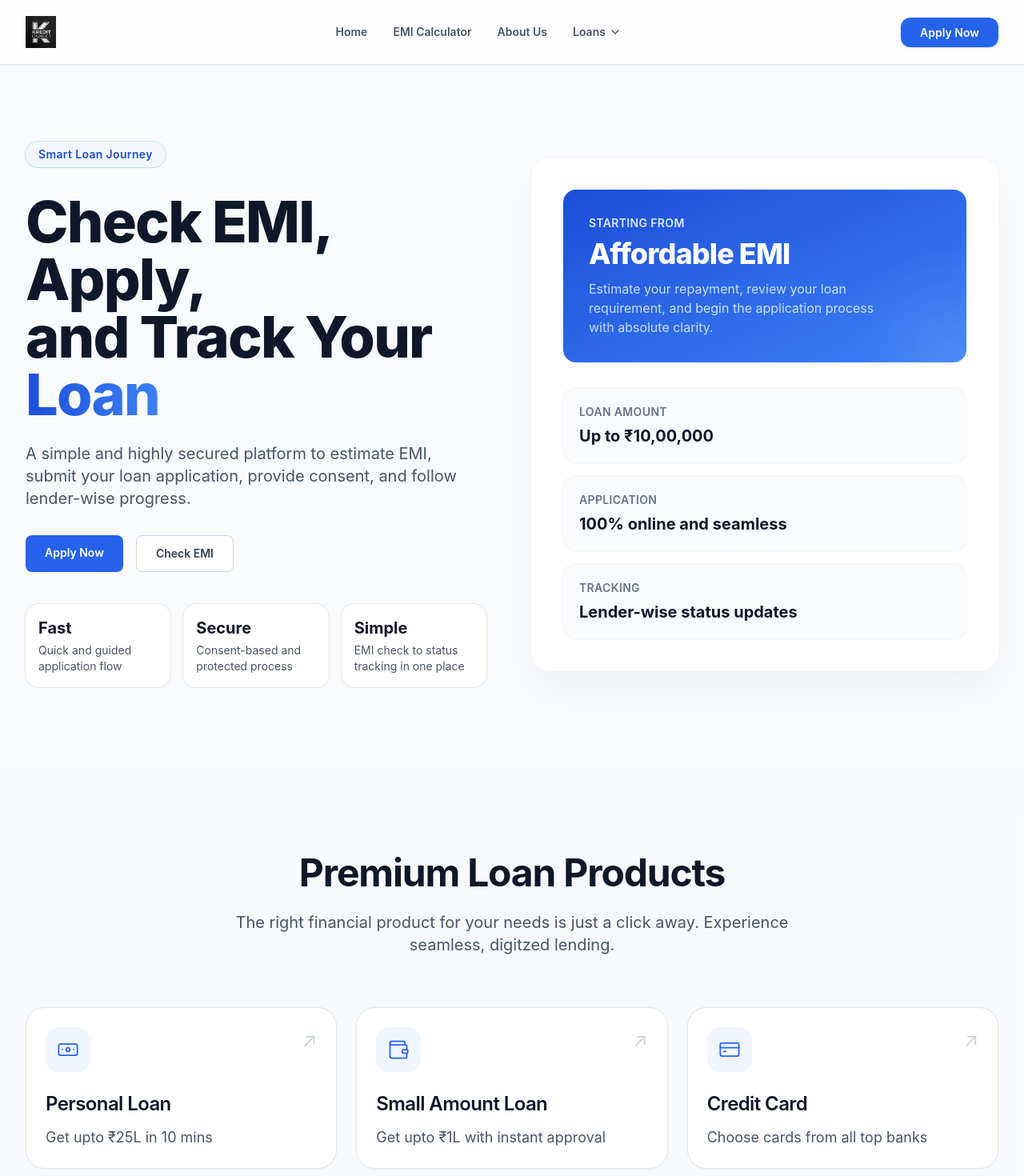
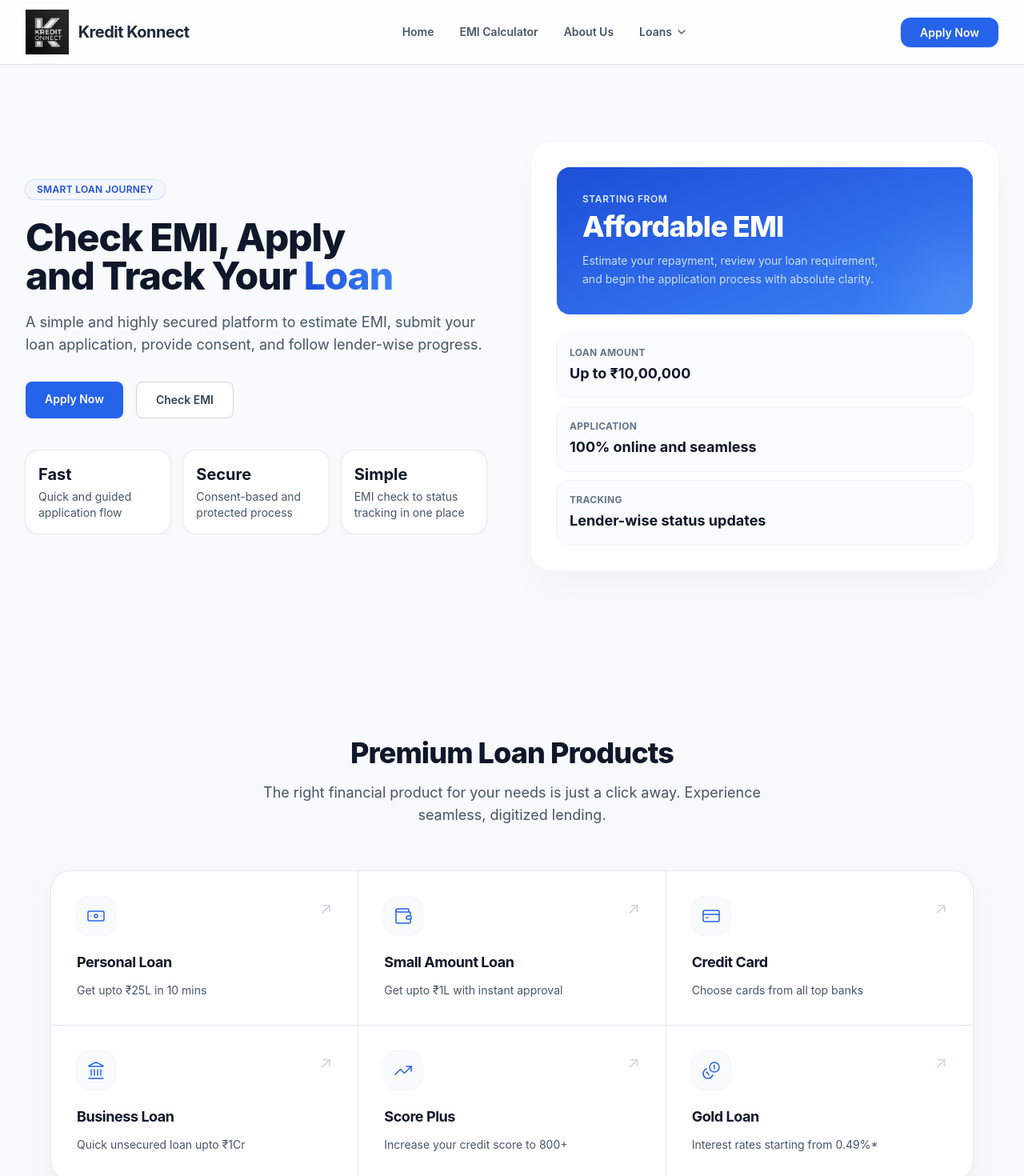
Before and after one commit to NavyaNakka/loan.app, a React (Vite) app in the folder frontend/: page / in a window 1280 px wide. Shown: the top 1470 px of the page at 80% size. Built offline with nearby package versions, Linux system fonts and the light colour scheme.

Commit message:
feat: refine fonts and unify grid components

```diff
--- a/frontend/src/components/Hero.jsx
+++ b/frontend/src/components/Hero.jsx
@@ -154,15 +154,15 @@ export default function Hero() {
     <section className="bg-slate-50">
       <div className="mx-auto grid max-w-7xl items-center gap-12 px-4 py-16 sm:px-6 lg:grid-cols-2 lg:px-8 lg:py-24">
         <div>
-          <span className="inline-flex items-center rounded-full bg-blue-50/50 px-4 py-1.5 text-sm font-semibold tracking-wide text-blue-700 ring-1 ring-blue-500/20 shadow-sm">
+          <span className="inline-flex items-center rounded-full bg-blue-50/50 px-3.5 py-1 text-xs font-semibold tracking-wide text-blue-700 ring-1 ring-blue-500/20 shadow-sm uppercase">
             Smart Loan Journey
           </span>
 
-          <h1 className="mt-8 text-4xl font-extrabold tracking-tight text-slate-900 leading-[1.1] sm:text-6xl md:text-7xl">
-            Check EMI, Apply, <br className="hidden md:block" />and Track Your <span className="text-transparent bg-clip-text bg-gradient-to-r from-blue-700 to-blue-500">Loan</span>
+          <h1 className="mt-6 text-4xl font-extrabold tracking-tight text-slate-900 leading-[1.15] sm:text-5xl">
+            Check EMI, Apply <br className="hidden md:block" />and Track Your <span className="text-transparent bg-clip-text bg-gradient-to-r from-blue-700 to-blue-500">Loan</span>
           </h1>
 
-          <p className="mt-6 max-w-xl text-lg md:text-xl leading-relaxed text-slate-600">
+          <p className="mt-5 max-w-xl text-base leading-relaxed text-slate-600 sm:text-lg">
             A simple and highly secured platform to estimate EMI, submit your loan
             application, provide consent, and follow lender-wise progress.
           </p>
@@ -213,35 +213,35 @@ export default function Hero() {
         </div>
 
         {/* RIGHT SIDE  */}
-        <div className="rounded-3xl bg-white p-6 sm:p-10 shadow-2xl shadow-blue-900/5 ring-1 ring-slate-100 transition-all hover:shadow-blue-900/10">
-          <div className="rounded-2xl bg-gradient-to-br from-blue-700 to-blue-500 p-8 text-white relative overflow-hidden">
+        <div className="rounded-3xl bg-white p-6 md:p-8 shadow-2xl shadow-blue-900/5 ring-1 ring-slate-100 transition-all hover:shadow-blue-900/10">
+          <div className="rounded-2xl bg-gradient-to-br from-blue-700 to-blue-500 p-6 md:p-8 text-white relative overflow-hidden">
             <div className="absolute -right-10 -bottom-10 w-32 h-32 rounded-full bg-white/10 blur-2xl"></div>
-            <p className="text-sm font-semibold tracking-wide text-blue-100 uppercase">Starting from</p>
-            <h2 className="mt-2 text-4xl tracking-tight font-extrabold">Affordable EMI</h2>
-            <p className="mt-3 text-sm md:text-base leading-relaxed text-blue-100/90 max-w-sm">
+            <p className="text-xs font-semibold tracking-wider text-blue-100 uppercase">Starting from</p>
+            <h2 className="mt-1.5 text-3xl md:text-4xl tracking-tight font-extrabold">Affordable EMI</h2>
+            <p className="mt-3 text-sm leading-relaxed text-blue-100/90 max-w-sm">
               Estimate your repayment, review your loan requirement, and begin
               the application process with absolute clarity.
             </p>
           </div>
 
-          <div className="mt-8 space-y-4">
-            <div className="rounded-2xl bg-slate-50/80 p-5 ring-1 ring-slate-100 transition-colors hover:bg-slate-50">
-              <p className="text-sm font-semibold tracking-wide text-slate-500 uppercase">Loan Amount</p>
-              <p className="mt-1.5 text-xl font-bold text-slate-900">
+          <div className="mt-6 space-y-3">
+            <div className="rounded-2xl bg-slate-50/80 p-4 ring-1 ring-slate-100 transition-colors hover:bg-slate-50">
+              <p className="text-xs font-bold tracking-wide text-slate-500 uppercase">Loan Amount</p>
+              <p className="mt-1 text-lg font-bold text-slate-900">
                 Up to ₹10,00,000
               </p>
             </div>
 
-            <div className="rounded-2xl bg-slate-50/80 p-5 ring-1 ring-slate-100 transition-colors hover:bg-slate-50">
-              <p className="text-sm font-semibold tracking-wide text-slate-500 uppercase">Application</p>
-              <p className="mt-1.5 text-xl font-bold text-slate-900">
+            <div className="rounded-2xl bg-slate-50/80 p-4 ring-1 ring-slate-100 transition-colors hover:bg-slate-50">
+              <p className="text-xs font-bold tracking-wide text-slate-500 uppercase">Application</p>
+              <p className="mt-1 text-lg font-bold text-slate-900">
                 100% online and seamless
               </p>
             </div>
 
-            <div className="rounded-2xl bg-slate-50/80 p-5 ring-1 ring-slate-100 transition-colors hover:bg-slate-50">
-              <p className="text-sm font-semibold tracking-wide text-slate-500 uppercase">Tracking</p>
-              <p className="mt-1.5 text-xl font-bold text-slate-900">
+            <div className="rounded-2xl bg-slate-50/80 p-4 ring-1 ring-slate-100 transition-colors hover:bg-slate-50">
+              <p className="text-xs font-bold tracking-wide text-slate-500 uppercase">Tracking</p>
+              <p className="mt-1 text-lg font-bold text-slate-900">
                 Lender-wise status updates
               </p>
             </div>
--- a/frontend/src/components/Navbar.jsx
+++ b/frontend/src/components/Navbar.jsx
@@ -225,9 +225,12 @@ export default function Navbar() {
         <Link
           to="/"
           onClick={() => trackAction("navbar home click")}
-          className="flex items-center gap-2"
+          className="flex items-center gap-3"
         >
-          <img src="/logo.png" alt="Kredit Konnect Logo" className="h-10 w-auto object-contain" />
+          <img src="/logo.png" alt="Kredit Konnect Logo" className="h-14 w-auto object-contain" />
+          <span className="text-xl font-bold tracking-tight text-slate-800 hidden sm:block">
+            Kredit Konnect
+          </span>
         </Link>
 
         {/* DESKTOP MENU */}
--- a/frontend/src/components/ProductsSection.jsx
+++ b/frontend/src/components/ProductsSection.jsx
@@ -190,23 +190,23 @@ function Card({ title, desc, icon: Icon, onClick, clickable }) {
   return (
     <div
       onClick={onClick}
-      className={`group rounded-3xl border border-slate-200 bg-white p-6 shadow-sm ring-1 ring-slate-100 transition-all duration-300
-      ${clickable ? "cursor-pointer hover:-translate-y-2 hover:shadow-xl hover:ring-blue-500/30 hover:border-blue-200" : ""}`}
+      className={`group bg-white p-6 sm:p-8 transition-all duration-300
+      ${clickable ? "cursor-pointer hover:bg-slate-50 relative z-10 hover:shadow-xl hover:shadow-blue-900/5" : ""}`}
     >
       <div className="flex items-start justify-between">
-        <div className="flex h-14 w-14 items-center justify-center rounded-2xl bg-blue-50 text-blue-600 transition-colors group-hover:bg-blue-600 group-hover:text-white">
-          <Icon size={28} strokeWidth={1.5} />
+        <div className="flex h-12 w-12 items-center justify-center rounded-2xl bg-slate-50 text-blue-600 ring-1 ring-slate-100 transition-colors group-hover:bg-blue-600 group-hover:text-white group-hover:ring-blue-600">
+          <Icon size={24} strokeWidth={1.5} />
         </div>
-        <span className="text-2xl text-slate-300 transition-colors group-hover:text-blue-600">
+        <span className="text-xl text-slate-300 transition-colors group-hover:text-blue-600">
           ↗
         </span>
       </div>
 
-      <h3 className="mt-6 text-xl md:text-2xl font-semibold text-slate-900 tracking-tight">
+      <h3 className="mt-5 text-lg font-bold text-slate-900 tracking-tight">
         {title}
       </h3>
 
-      <p className="mt-3 text-base md:text-lg text-slate-600 leading-relaxed">
+      <p className="mt-2.5 text-sm text-slate-600 leading-relaxed">
         {desc}
       </p>
     </div>
@@ -240,14 +240,15 @@ export default function ProductsSection() {
       <div className="mx-auto max-w-7xl px-4 sm:px-6 lg:px-8">
 
         {/* Products */}
-        <div className="text-center max-w-3xl mx-auto">
-          <h2 className="text-3xl md:text-5xl font-bold tracking-tight text-slate-900">Premium Loan Products</h2>
-          <p className="mt-6 text-lg md:text-xl text-slate-600 leading-relaxed">
-            The right financial product for your needs is just a click away. Experience seamless, digitzed lending.
+        <div className="text-center max-w-2xl mx-auto">
+          <h2 className="text-3xl md:text-4xl font-extrabold tracking-tight text-slate-900">Premium Loan Products</h2>
+          <p className="mt-4 text-base md:text-lg text-slate-600 leading-relaxed">
+            The right financial product for your needs is just a click away. Experience seamless, digitized lending.
           </p>
         </div>
 
-        <div className="mt-16 grid gap-6 sm:grid-cols-2 lg:grid-cols-3">
+        <div className="mt-14 mx-auto max-w-6xl overflow-hidden rounded-3xl bg-slate-200 ring-1 ring-slate-200 shadow-xl shadow-slate-200/50">
+          <div className="grid gap-[1px] sm:grid-cols-2 lg:grid-cols-3 bg-slate-200">
             {products.map((item, index) => {
               const isClickable = clickableTitles.includes(item.title);
 
@@ -263,15 +264,17 @@ export default function ProductsSection() {
               );
             })}
           </div>
+        </div>
 
         {/* Services */}
         <div className="mt-24 text-center">
-          <h2 className="text-3xl md:text-5xl font-bold tracking-tight text-slate-900">
+          <h2 className="text-2xl md:text-3xl font-bold tracking-tight text-slate-900">
             Other Services
           </h2>
         </div>
 
-        <div className="mt-16 grid gap-6 sm:grid-cols-2 lg:max-w-4xl lg:mx-auto">
+        <div className="mt-12 mx-auto max-w-4xl overflow-hidden rounded-3xl bg-slate-200 ring-1 ring-slate-200 shadow-xl shadow-slate-200/50">
+          <div className="grid gap-[1px] sm:grid-cols-2 bg-slate-200">
             {services.map((item, index) => (
               <Card
                 key={index}
@@ -284,6 +287,7 @@ export default function ProductsSection() {
             ))}
           </div>
         </div>
+      </div>
     </section>
   );
 }
```
Lines whose indentation alone changed are shown as unchanged.
